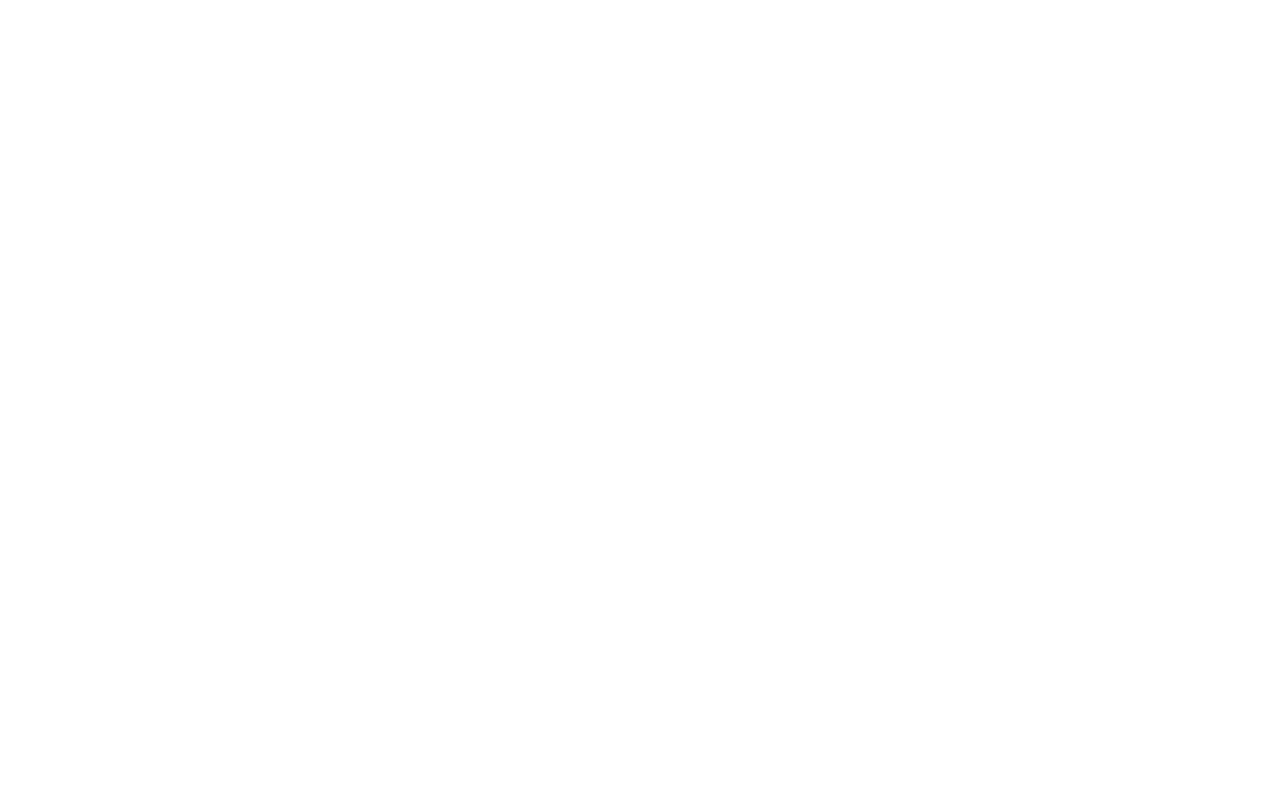
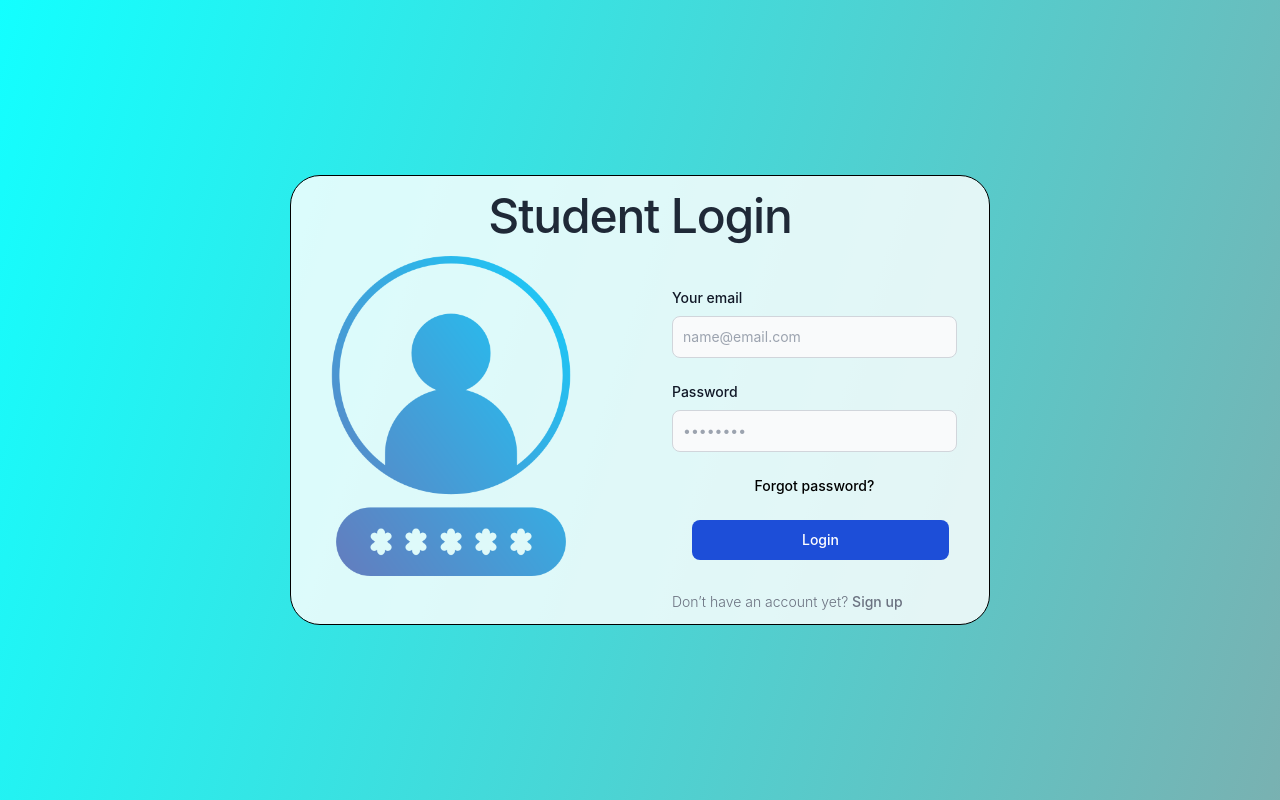
Before and after one commit to BrutLei/1640-web-project, a React (Create React App) app: page / in a window 1280 px wide. Built offline with nearby package versions, Linux system fonts and the light colour scheme.

Commit message:
login page

```diff
--- a/src/App.js
+++ b/src/App.js
@@ -1,5 +1,5 @@
 import './App.css';
-import PageLogin from '~/Login/LoginPage';
+import PageLogin from '~/Login/PageLogin';
 
 function App() {
   return <PageLogin />;
--- a/src/Login/LoginPage.css
+++ /dev/null
@@ -1,107 +0,0 @@
-.page-login{
-    top : 0;
-    bottom: 0;
-    right: 0;
-    left: 0;
-    position: fixed;
-    background-repeat:no-repeat;
-    background-size: cover;
-    text-align: center;
-}
-.form-login{
-    top: 50px;
-    transform: translateX(47%);
-    height: 500px;
-    box-shadow: rgba(0, 0, 0, 0.35) 0px 5px 15px;
-    background-color: white;
-    border-radius: 10px;
-    width: 50%;
-    position: relative;
-}
-.title-login{
-    border-bottom: 1px solid black;
-    text-align: center;
-    padding: 10px 0;
-    font-size: large;
-    font-weight: bold;
-
-}
-.input-name{
-    margin-top: 2rem;
-    min-width: 50%;
-    text-align: center;
-}
-.input-name input {
-    border-radius: 50px;
-    border: 2px solid #DFDFE2;
-    width: 50%;
-    padding: 0.5rem 0;
-    text-align: center;
-}
-.input-name input::placeholder {
-    text-align: center;
-}
-.input-password{
-    margin-top: 0.25rem;
-    text-align: center;
-}
-.input-password input {
-    width: 50%;
-    border-radius: 50px;
-    border: 2px solid #DFDFE2;
-    padding: 0.5rem 0;
-}
-.btn-login{
-    text-align: center;
-    margin-top: 2rem;
-}
-.btn-login button{
-    width: 50%;
-    padding: 0.5rem 0;
-    border-radius: 50px;
-    border: 1px solid #DFDFE2;
-    background-color:black ;
-    color: white;
-}
-.btn-login button:hover{
-    background-color: gray;
-}
-.btn-login-gmail{
-    text-align: center;
-    margin-top: 4rem;
-    border-bottom: 1px solid #DFDFE2;
-    padding-bottom: 20px;
-}
-.btn-login-gmail button{
-    padding: 0.35rem 0.6rem;
-    border-radius: 100px;
-    border: 1px solid #DFDFE2;
-    background-color: red;
-    color: white;
-}
-.login-link{
-    margin-top: 0.5rem;
-}
-.login-link a{
-    color: black;
-    text-decoration: none;
-    font-style: italic;
-    font-size: 13px;
-}
-.login-link a:hover{
-    opacity: 0.8;
-}
-
-@media (max-width:980px) {
-    .form-login{
-        width: 70% !important;
-        transform: translateX(24%);
-    }
-}
-
-@media (max-width:600px) {
-    .form-login{
-        width: 90% !important;
-        transform: translateX(5%);
-    }
-}
--- a/src/Login/LoginPage.js
+++ /dev/null
@@ -1,4 +0,0 @@
-import './LoginPage.css';
-export default function PageLogin() {
-  return <div className=""></div>;
-}
--- /dev/null
+++ b/src/Login/PageLogin.js
@@ -0,0 +1,68 @@
+import './styles.css';
+import images from '~/assets/images';
+export default function PageLogin() {
+  return (
+    <div className="container">
+      <div className="login-layout">
+        <h1 className="my-4 text-xl font-medium text-center leading-none tracking-tight text-gray-800 md:text-4xl lg:text-5xl">
+          Student Login
+        </h1>
+        <div className="my-2 grid grid-cols-2 justify-evenly">
+          <div className="w-80">
+            <img src={images.loginLogo} alt="login logo"></img>
+          </div>
+          <div className="p-6 space-y-4 md:space-y-6 sm:p-8">
+            <form class="space-y-4 md:space-y-6" action="#">
+              <div>
+                <label for="email" className="block mb-2 text-sm font-medium text-gray-900">
+                  Your email
+                </label>
+                <input
+                  type="email"
+                  name="email"
+                  id="email"
+                  className="bg-gray-50 border border-gray-300 text-gray-900 sm:text-sm rounded-lg focus:ring-primary-600 focus:border-primary-600 block w-full p-2.5 dark:bg-gray-700 dark:border-gray-600 dark:placeholder-gray-400 dark:text-white dark:focus:ring-blue-500 dark:focus:border-blue-500"
+                  placeholder="name@email.com"
+                  required=""
+                ></input>
+              </div>
+              <div>
+                <label for="password" className="block mb-2 text-sm font-medium text-gray-900">
+                  Password
+                </label>
+                <input
+                  type="password"
+                  name="password"
+                  id="password"
+                  placeholder="••••••••"
+                  className="bg-gray-50 border border-gray-300 text-gray-900 sm:text-sm rounded-lg focus:ring-primary-600 focus:border-primary-600 block w-full p-2.5 dark:bg-gray-700 dark:border-gray-600 dark:placeholder-gray-400 dark:text-white dark:focus:ring-blue-500 dark:focus:border-blue-500"
+                  required=""
+                ></input>
+              </div>
+              <div className="flex items-center justify-center">
+                <a href="#" className="text-sm font-medium text-primary-600 hover:underline">
+                  Forgot password?
+                </a>
+              </div>
+              <div className="flex items-center justify-center">
+                <button
+                  type="button"
+                  class="w-96 mx-5 text-center text-white bg-blue-700 hover:bg-blue-800 focus:ring-4 focus:ring-blue-300 font-medium rounded-lg text-sm px-5 py-2.5 me-2 mb-2"
+                >
+                  Login
+                </button>
+              </div>
+
+              <p className="text-sm font-light text-gray-500 dark:text-gray-400">
+                Don’t have an account yet?{' '}
+                <a href="#" className="font-medium text-primary-600 hover:underline dark:text-primary-500">
+                  Sign up
+                </a>
+              </p>
+            </form>
+          </div>
+        </div>
+      </div>
+    </div>
+  );
+}
--- /dev/null
+++ b/src/Login/styles.css
@@ -0,0 +1,15 @@
+.container {
+  display: flex;
+  height: 100vh;
+  justify-content: center;
+  align-items: center;
+  background: linear-gradient(107deg, rgba(0, 255, 255, 0.93) 0%, #999 131.21%);
+}
+
+.login-layout {
+  background: rgba(255, 255, 255, 0.83);
+  width: 700px;
+  height: 450px;
+  border-radius: 30px;
+  border: 1.5px solid #000;
+}
--- /dev/null
+++ b/src/assets/images/index.js
@@ -0,0 +1,5 @@
+const images = {
+  loginLogo: require('~/assets/images/login-logo.png'),
+};
+
+export default images;
```
Also changed, not shown: src/assets/images/login-logo.png (added).
